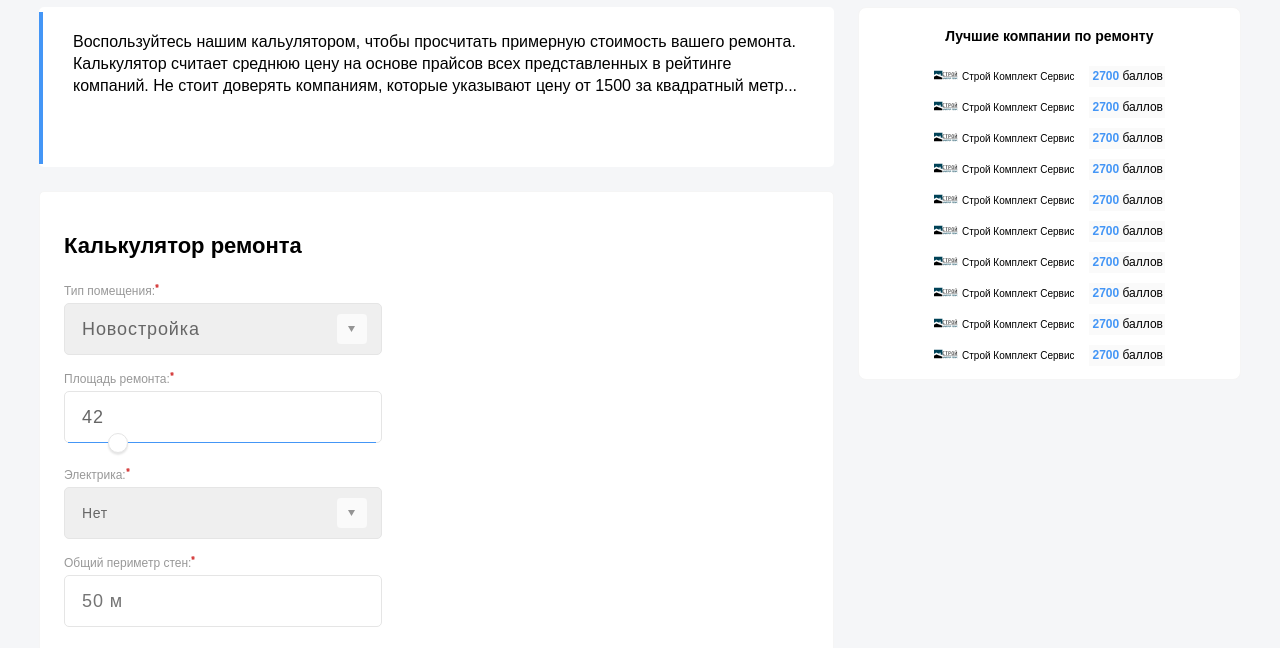
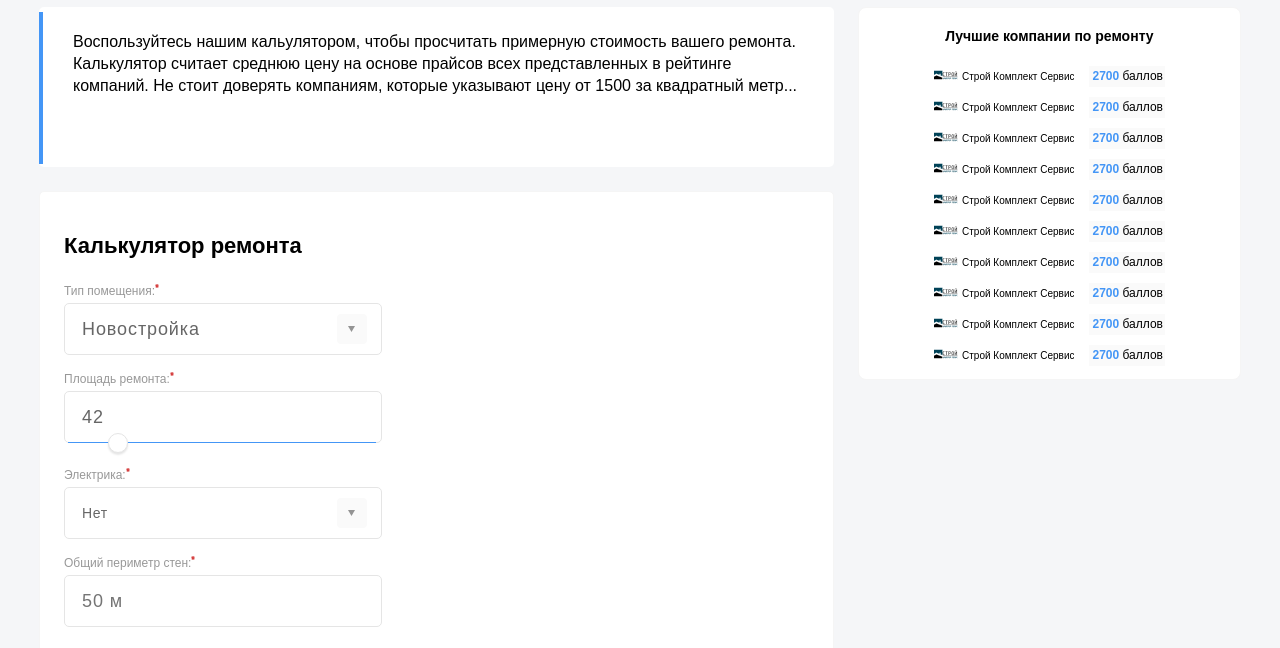
Before and after one commit to andgt/rvt_spb, a website: page source/index.html in a window 1280 px wide. Shown: the part 82-730 px from the top of the page. Drawn offline with Linux system fonts and the light colour scheme.

Commit message:
Добавляет background-color в поле выбора

```diff
--- a/source/sass/blocks/index/calculate.scss
+++ b/source/sass/blocks/index/calculate.scss
@@ -235,6 +235,7 @@
   border-radius: 5px;
   cursor: pointer;
   transition: 0.3s ease;
+  background-color: $white;
 
   @media (max-width: $mobile-width-only) {
     margin-top: 4px;
```
Also changed, not shown: source/css/style.css, 1 other file.
